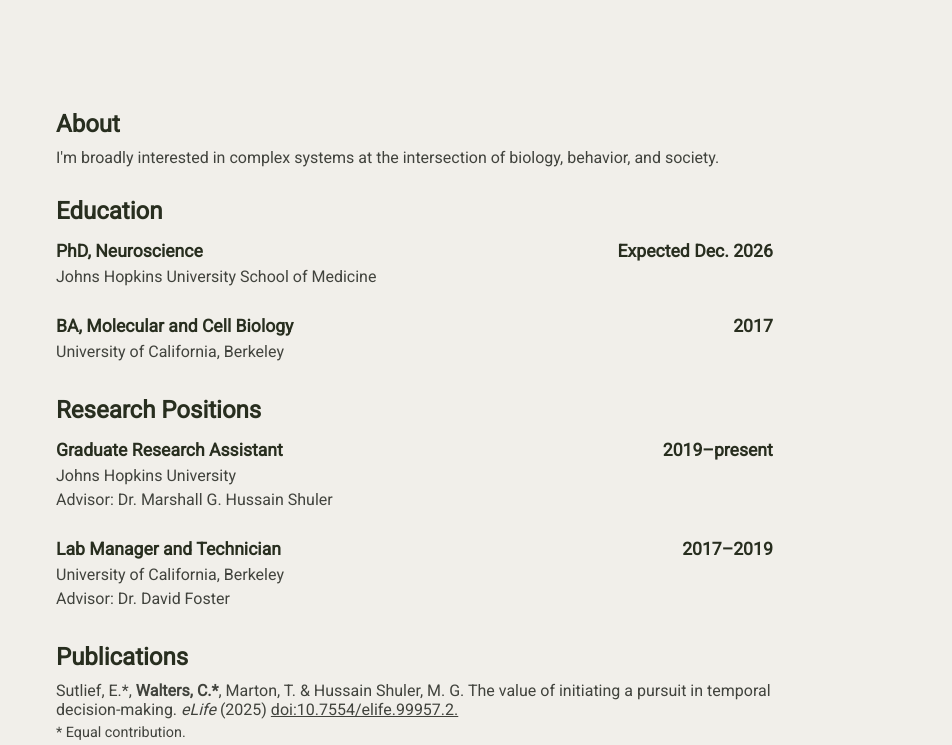
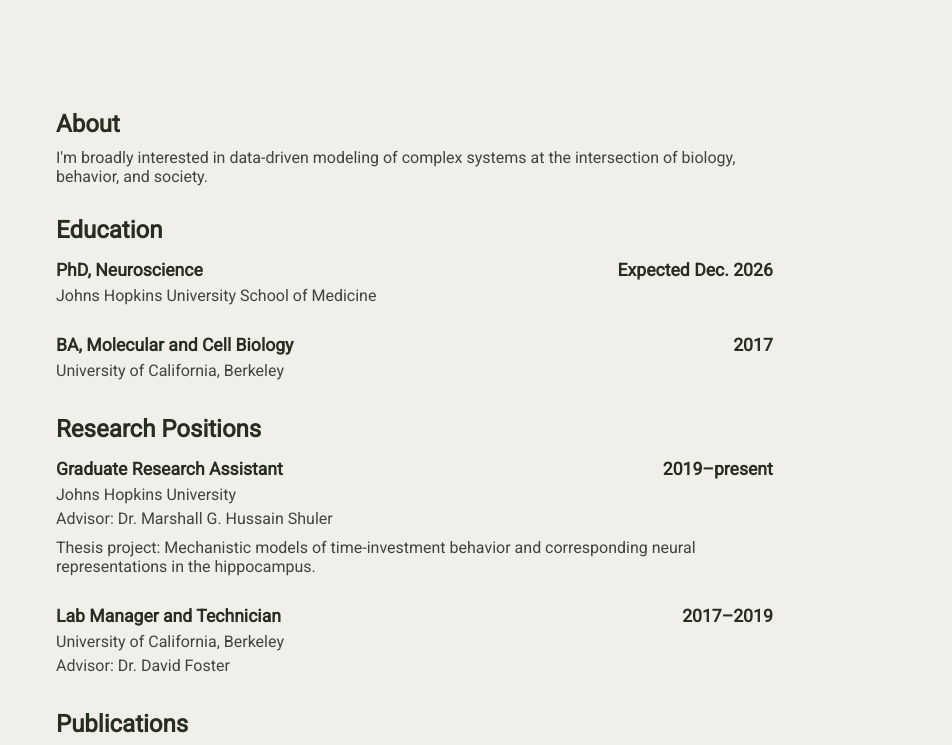
Before and after one commit to ckwalters/ckwalters.github.io, a plain HTML site: page index.html in a window 1280 px wide. Shown: the top 745 px of the page, 328-1280 px from the left. Drawn offline with Linux system fonts and the light colour scheme.

Commit message:
bio update

```diff
--- a/index.html
+++ b/index.html
@@ -23,7 +23,7 @@
         <div class="section-2">
             <h2>About</h2>
                 <p>
-                    I'm broadly interested in complex systems at the intersection of biology, behavior,
+                    I'm broadly interested in data-driven modeling of complex systems at the intersection of biology, behavior,
                     and society.
                 </p>
 
@@ -60,7 +60,10 @@
                         <h3>2019–present</h3>
                     </div>
                 </div>
-
+                <p>
+                    Thesis project: Mechanistic models of time-investment behavior and corresponding
+                    neural representations in the hippocampus.
+                </p>
                 <br>
                 <div class="grid-3">
                     <div class="section-left-h">
```
